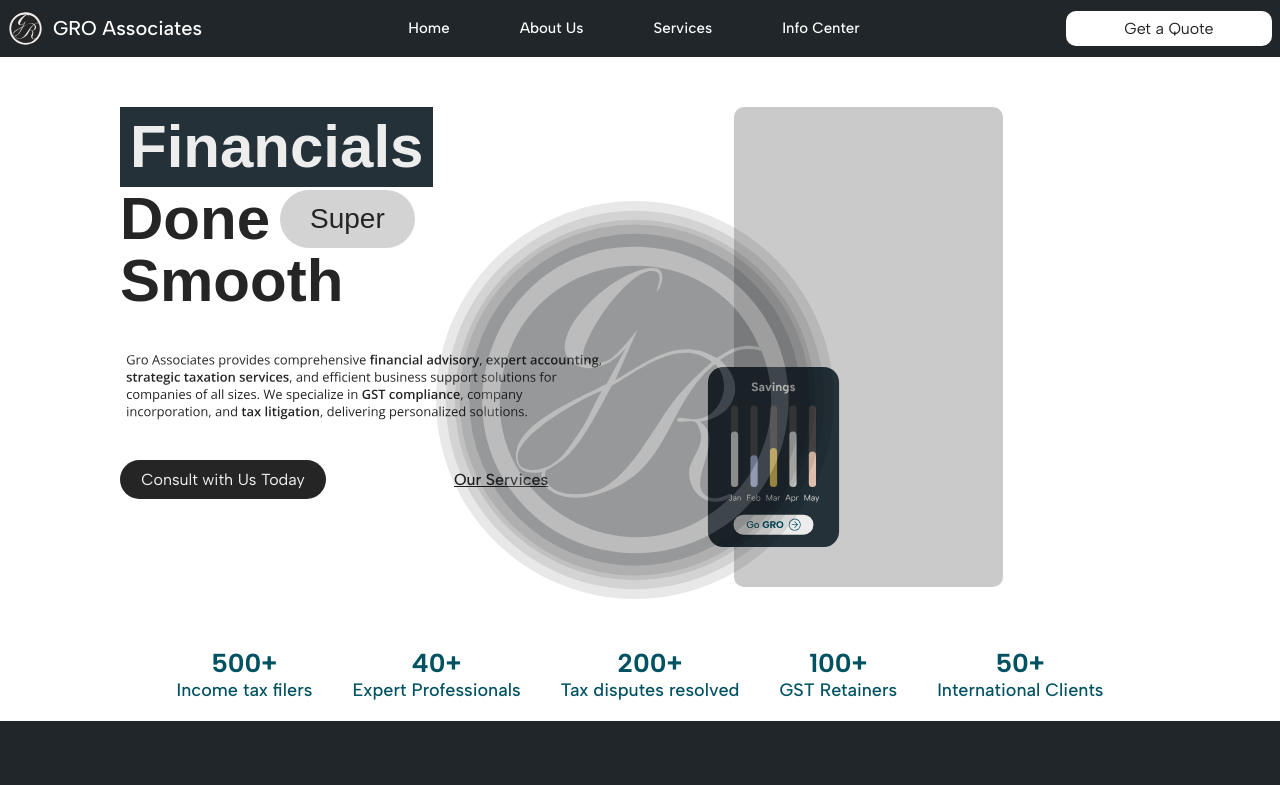
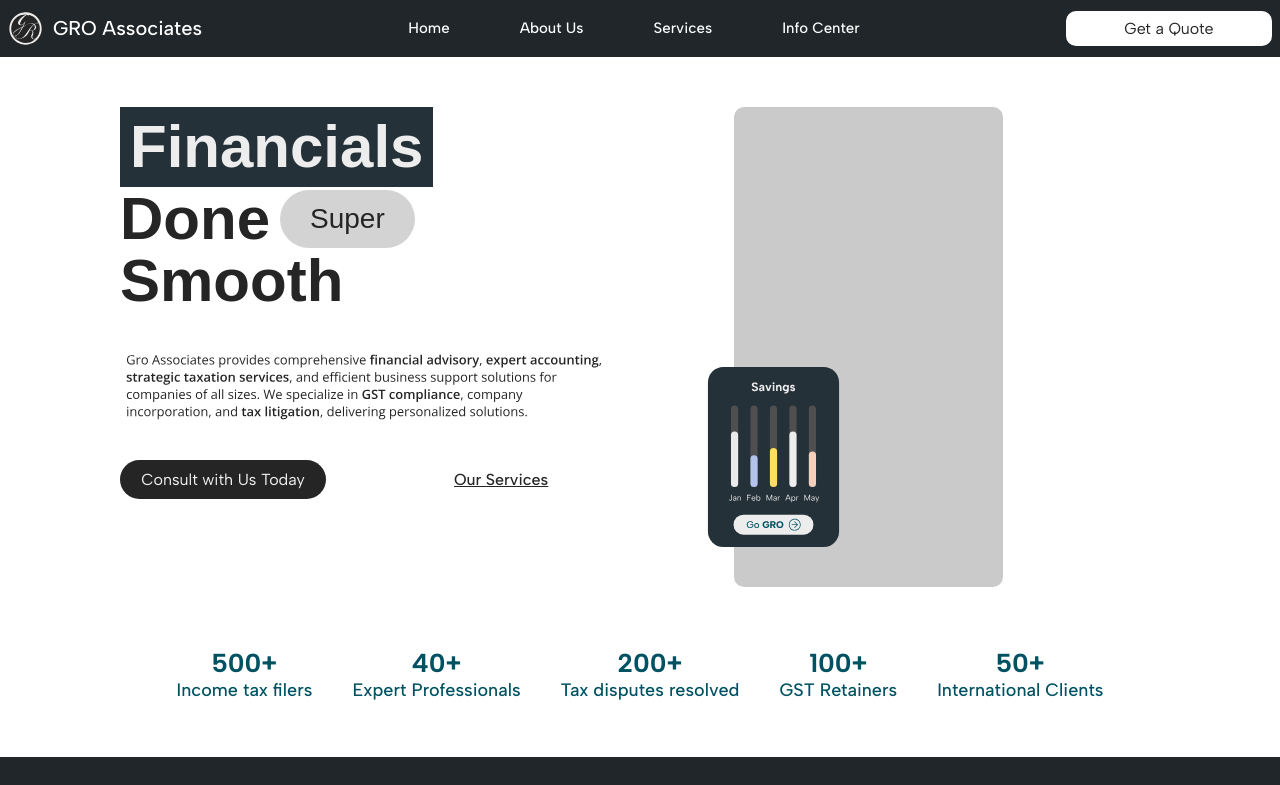
Before and after one commit to mayur-16/gro-website, a React (Create React App) app: page / in a window 1280 px wide. Shown: the top 785 px of the page. Built offline with nearby package versions, Linux system fonts and the light colour scheme; a web font is replaced by a local one.

Commit message:
fixed background logo overlapping hero section

```diff
--- a/src/components/Hero.css
+++ b/src/components/Hero.css
@@ -1,7 +1,9 @@
-/* .hero {
-     background-color: var(--white1);
-    padding: 40px;
-  } */
+.hero {
+  background-color: var(--white-pure);
+  position: relative;
+  z-index: 10;
+  padding-bottom: 7vh;
+}
 
   .hero__container {
     display: flex;
@@ -92,7 +94,7 @@
     justify-content: center;
     gap: 40px;
     margin-top: 60px;
-    margin-bottom: 20px;
+    margin-bottom: 0px;
     flex-wrap: wrap;
   }
 
--- a/src/components/ServicesTestimonials.js
+++ b/src/components/ServicesTestimonials.js
@@ -143,7 +143,7 @@ function ServicesTestimonials() {
         const clampedProgress = Math.max(0, Math.min(1, scrollProgress));
 
         // Map progress to horizontal position: 20% to 80% of viewport width
-        const xOffset = 20 + (clampedProgress * 60);
+        const xOffset =  (clampedProgress * 100);
 
         // Update CSS variable
         section.style.setProperty('--parallax-x', `${xOffset}%`);
```
